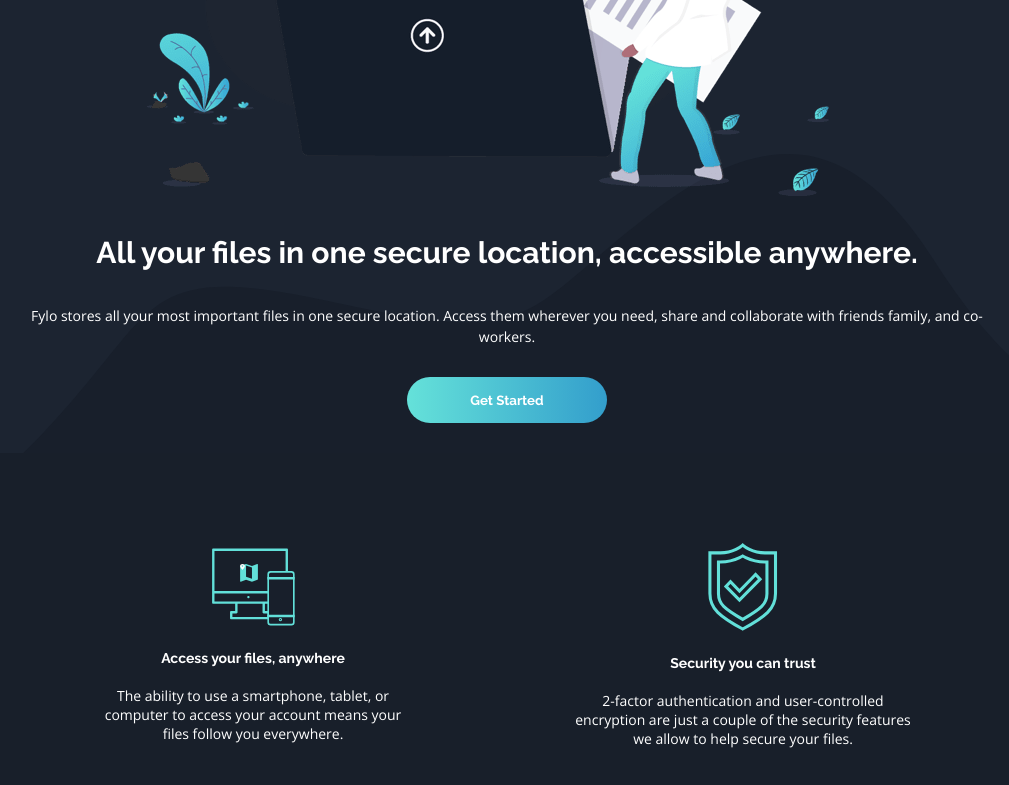
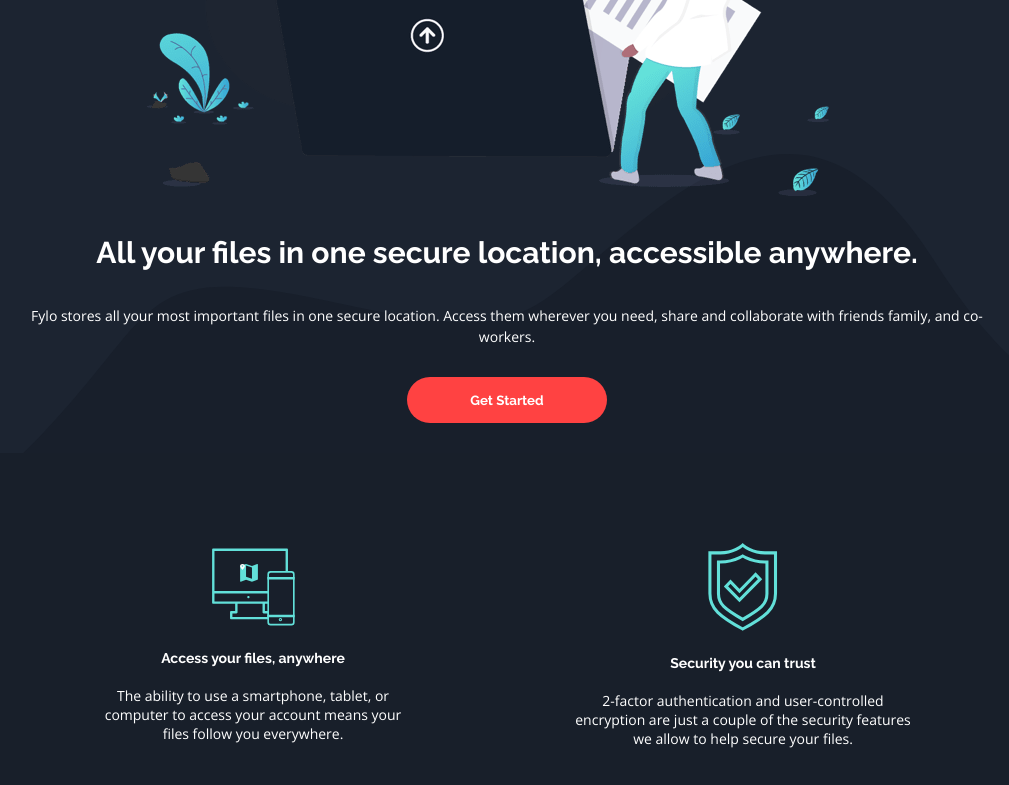
Before and after one commit to charlsoluwapelumi/Group-71-HTML-CSS-JS-Capstone-1, a plain HTML site: page index.html in a window 1280 px wide. In both pictures the pointer is over the button "Get Started". Shown: the part 494-1279 px from the top of the page, without its empty margins (133-1142 px from the left). Drawn offline with nearby package versions, Linux system fonts and the light colour scheme.

Commit message:
change button background color when you hover

```diff
--- a/styles.css
+++ b/styles.css
@@ -82,6 +82,11 @@ nav ul a:hover {
     border-radius: 50px;
     font-weight: 700;
     font-family: 'Raleway', sans-serif;
+}
+
+#hero button:hover {
+    background-image: none;
+    background-color: var(--Light-Red-error);
 }
 
 /* Features-Section */
```
